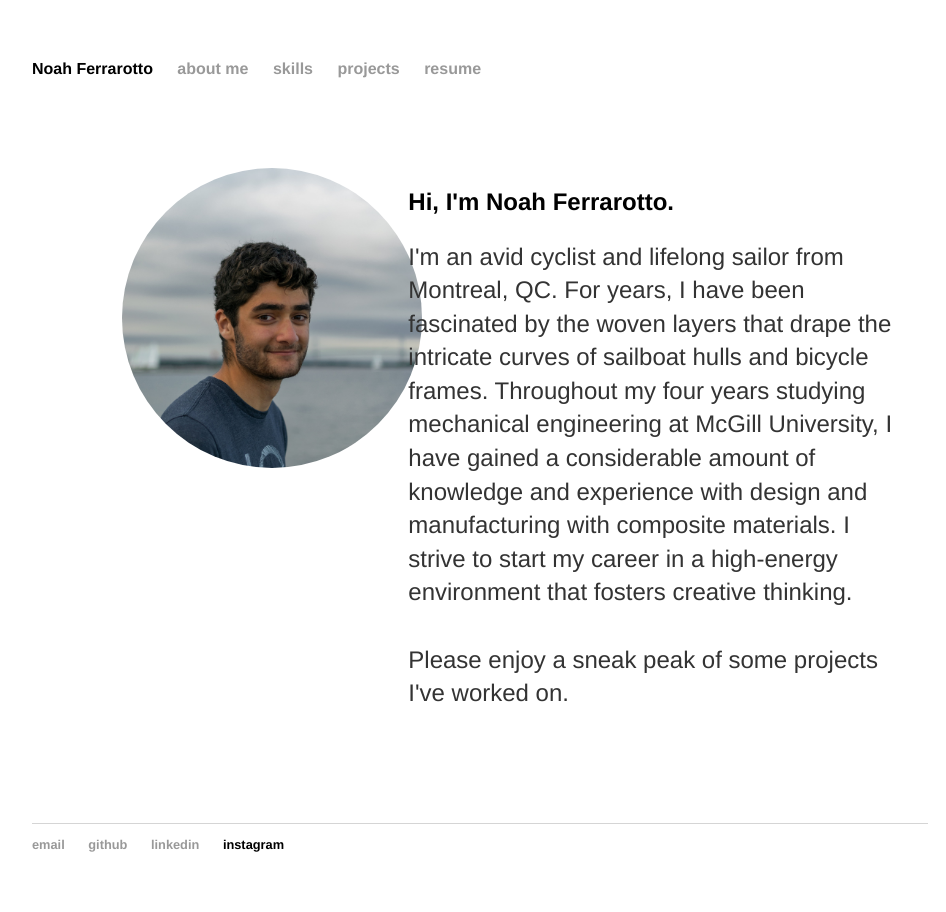
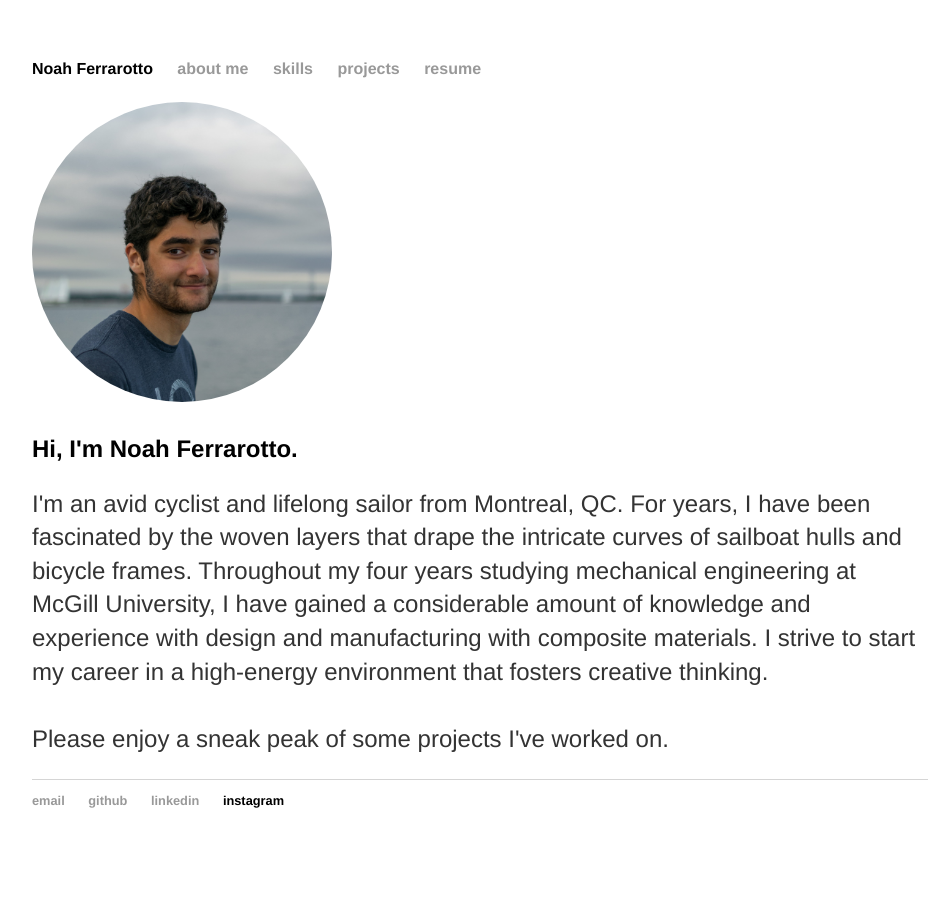
Before and after one commit to noahfer/noahfer.github.io, a Jekyll site: the page built from about/index.md, in a window 1280 px wide. Shown: the whole page, without its empty margins (160-1106 px from the left). Built offline with Jekyll 4.4.1, drawn with Linux system fonts in a browser that asks for light colours.

Commit message:
Update index.md

```diff
--- a/about/index.md
+++ b/about/index.md
@@ -1,18 +1,12 @@
 ---
 layout: default
-title: about me
+title: about me | Noah Ferrarotto
 ---
 
-<div style="margin: 10%" class="grid-container">
-	<div>
-		<img src="profile.jpg" alt="profile" style="border-radius:50%;width:300px">
-	</div>
-	<div>
-		<h2>Hi, I'm Noah Ferrarotto.</h2>
-		<p>
-			I'm an avid cyclist and lifelong sailor from Montreal, QC. For years, I have been fascinated by the woven layers that drape the intricate curves of sailboat hulls and bicycle frames. Throughout my four years studying mechanical engineering at McGill University, I have gained a considerable amount of knowledge and experience with design and manufacturing with composite materials. I strive to start my career in a high-energy environment that fosters creative thinking.
-		<br><br>
-			Please enjoy a sneak peak of some projects I've worked on.
-		</p>
-	</div>
-</div>
+<img src="profile.jpg" alt="profile" style="border-radius:50%;width:300px">
+<h2>Hi, I'm Noah Ferrarotto.</h2>
+<p>
+	I'm an avid cyclist and lifelong sailor from Montreal, QC. For years, I have been fascinated by the woven layers that drape the intricate curves of sailboat hulls and bicycle frames. Throughout my four years studying mechanical engineering at McGill University, I have gained a considerable amount of knowledge and experience with design and manufacturing with composite materials. I strive to start my career in a high-energy environment that fosters creative thinking.
+<br><br>
+	Please enjoy a sneak peak of some projects I've worked on.
+</p>
```
